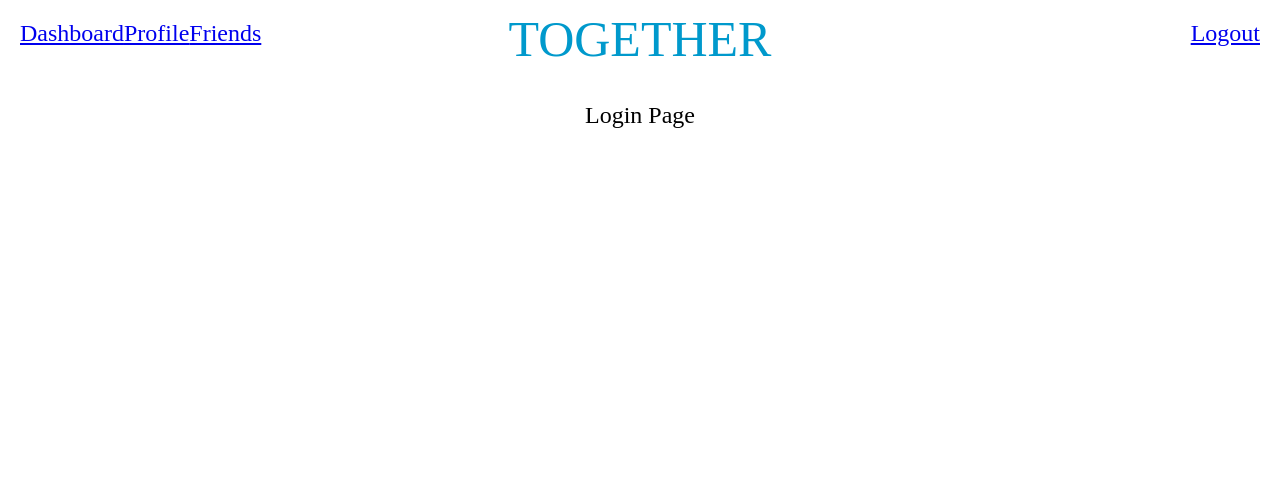
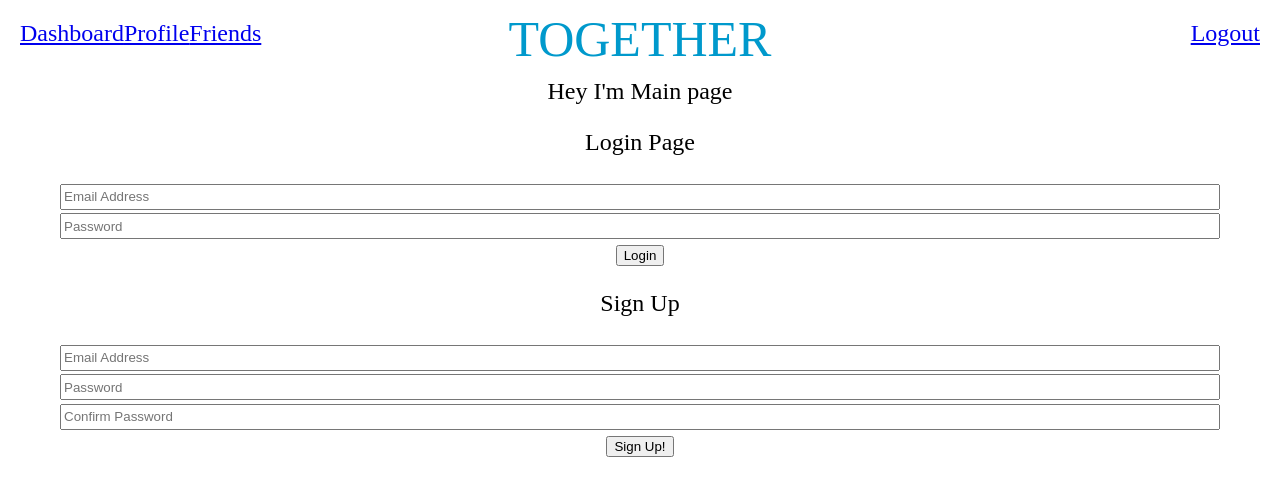
Before and after one commit to misslesliehsu/TogetherFront, a React (Create React App) app: page /login in a window 1280 px wide. Shown: the top 496 px of the page. Built offline with nearby package versions, Linux system fonts and the light colour scheme; no server answers; a web font is replaced by a local one.

Commit message:
auth set up

```diff
--- a/src/components/Login.js
+++ /dev/null
@@ -1,13 +0,0 @@
-import React from 'react'
-
-const login = (props) => {
-  return (
-    <div>
-      <p>Login Page </p>
-    </div>
-  )
-}
-
-
-
-export default login
--- /dev/null
+++ b/src/components/LoginSignup.js
@@ -0,0 +1,70 @@
+import React, { Component } from 'react'
+import URL_ROOT from '../URL'
+import { connect } from 'react-redux'
+
+class LoginSignup extends Component {
+
+  state = {
+    login_email: '',
+    login_password:'',
+    signup_email: '',
+    signup_password: '',
+    signup_password_confirmation: ''
+  }
+
+  handleChange = (e) => {
+    this.setState({
+      [e.target.name]: e.target.value
+    })
+  }
+
+  handleSubmit = (e) => {
+    if (e.target.name ==='login'){
+      fetch(`http://localhost:3001/login`, {
+        method: 'POST',
+        headers: {
+          'Content-Type': 'application/json'
+        },
+        body: JSON.stringify(
+          {
+            email: this.state.login_email,
+            password: this.state.login_password
+          }
+        )
+      }).then(res => res.json())
+      .then(res => {
+        this.props.login(res.user),
+        localStorage.setItem('token', res.token),
+        this.props.history.push('/dashboard')
+      })
+    }
+    else {
+
+    }
+  }
+
+  render() {
+    return (
+      <div>
+        <p>Login Page </p>
+          <input type='text' name='login_email' value={this.state.login_email} onChange={this.handleChange} placeholder='Email Address'></input>
+          <input type='text' name='login_password' value={this.state.login_password} onChange={this.handleChange} placeholder='Password'></input>
+          <br></br><button name='login' onClick={this.handleSubmit}>Login</button>
+          <p>Sign Up</p>
+          <input type='text' name='signup_email'value={this.state.signup_email} onChange={this.handleChange} placeholder='Email Address'></input>
+          <input type='password'name='signup_password' value={this.state.signup_password} onChange={this.handleChange} placeholder='Password'></input>
+          <input type='password' name='signup_password_confirmation' value={this.state.signup_password_confirmation} onChange={this.handleChange} placeholder='Confirm Password'></input>
+          <br></br><button name='signup' onClick={this.handleSubmit}>Sign Up!</button>
+      </div>
+    )
+  }
+
+}
+
+const mapDispatchToProps = (dispatch) => {
+  return {
+    login: (u) => dispatch({type: "LOGIN", user: u})
+  }
+}
+
+export default connect(null, mapDispatchToProps)(LoginSignup)
--- a/src/components/Main.js
+++ b/src/components/Main.js
@@ -4,7 +4,7 @@ import { Switch, Route, withRouter } from 'react-router-dom'
 import Dashboard from './Dashboard'
 import Ideas from './Ideas'
 import FriendsPage from './FriendsPage'
-import Login from './Login'
+import LoginSignup from './LoginSignup'
 import Profile from './Profile'
 import authorize from '../AuthHOC'
 
@@ -17,14 +17,17 @@ class Main extends Component {
     const AuthFriendsPage = authorize(FriendsPage)
     const AuthProfile = authorize(Profile)
     return(
+      <div>
+        Hey I'm Main page
         <Switch>
-          <Route exact path='/login' component={Login}/>
+          <Route exact path='/login' component={LoginSignup}/>
           <Route exact path='/dashboard' component={AuthDashboard}/>
           <Route path='/ideas' component={AuthIdeas}/>
           <Route path='/events' component={AuthIdeas}/>
           <Route exact path='/friends' component={AuthFriendsPage}/>
           <Route exact path='/MyProfile' component={AuthProfile}/>
         </Switch>
+      </div>
     )
   }
 }
--- a/src/reducers/rootReducer.js
+++ b/src/reducers/rootReducer.js
@@ -80,12 +80,12 @@ const ideasReducer = (state = {ideas: ["start"], events: ['start'], friends: ["s
     case "REMOVE_IDEA_FROM_STORE":
       var updatedIdeas = state.ideas.filter( i => i.id != action.idea_id)
       return {...state, ideas: updatedIdeas}
+    case "LOGIN":
+      return {...state, user: action.user}
     default: return state
   }
 }
-// const anotherideasReducer = (state = {ideas: ["1", "2"], events: [], friends: []}, action) => {
-//   return state
-// }
+
 
 
 export default ideasReducer
```
